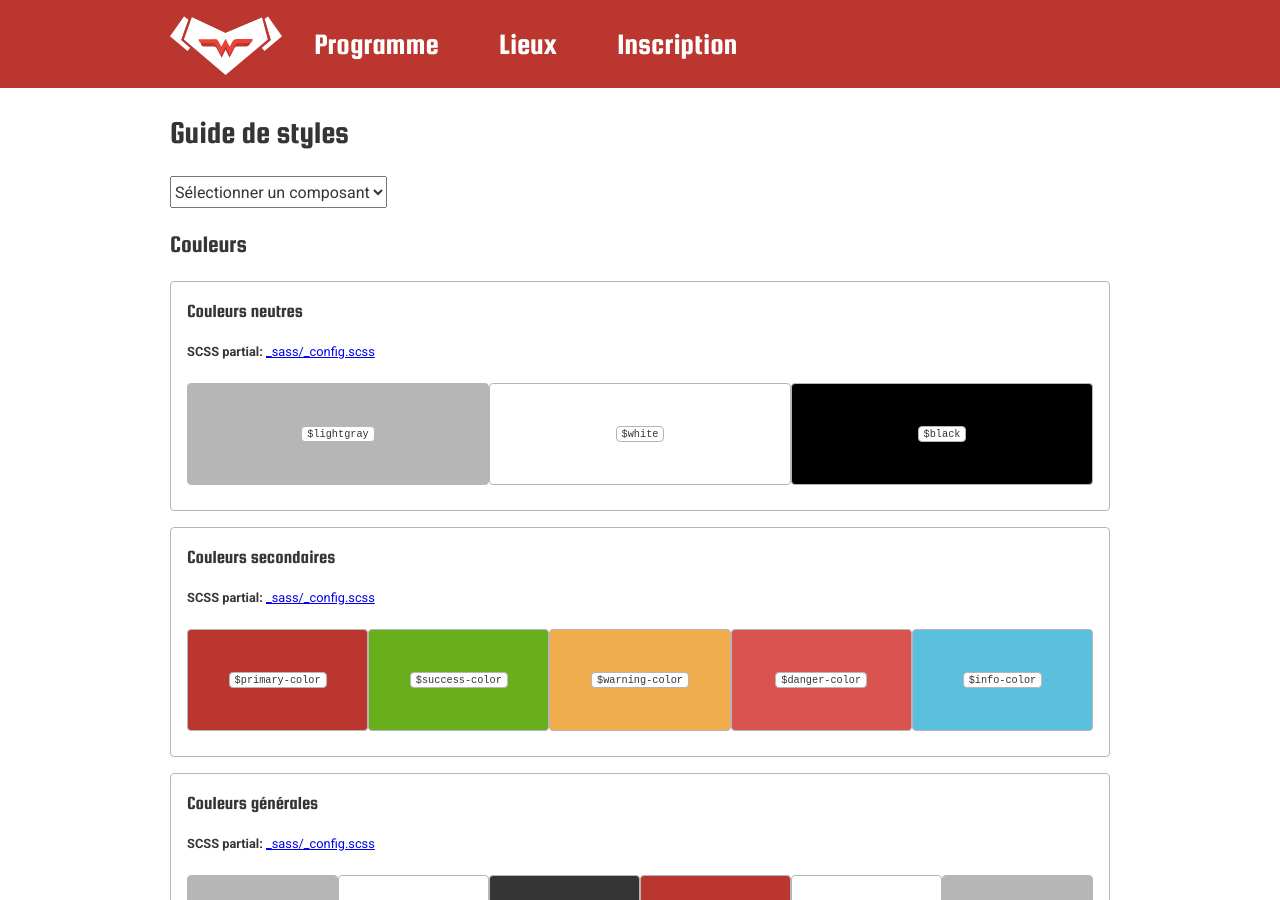
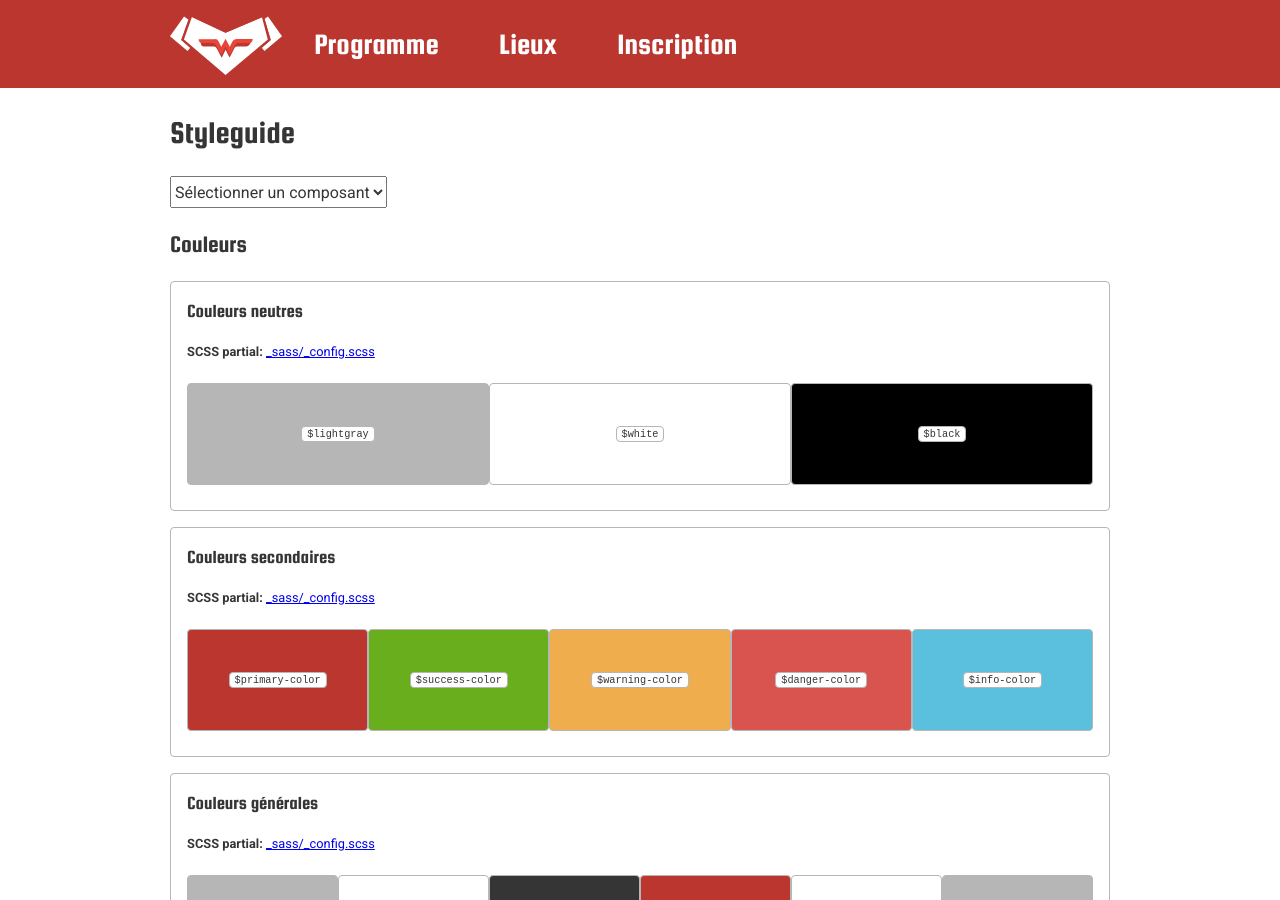
Before and after one commit to sudweb/2016, a Jekyll site: the page built from styleguide.md, in a window 1280 px wide and 900 px high. Built offline with Jekyll 4.4.1, drawn with Linux system fonts in a browser that asks for light colours.

Commit message:
pretty permalink through Frontmatter
apply
http://ben.balter.com/jekyll-style-guide/permalinks/#per-file-permalinks

```diff
--- a/pages/style-guide/index.md
+++ b/styleguide.md
@@ -1,7 +1,9 @@
 ---
 layout: default
-title: "Guide de styles"
-excerpt: "Guide de styles : couleurs, typographie, UI patterns et composants"
+title: "Styleguide"
+description: "Documentation des composants d'interface du site"
+excerpt: "Styleguide : couleurs, typographie, UI patterns et composants"
+permalink: /styleguide/
 ---
 
 
```
